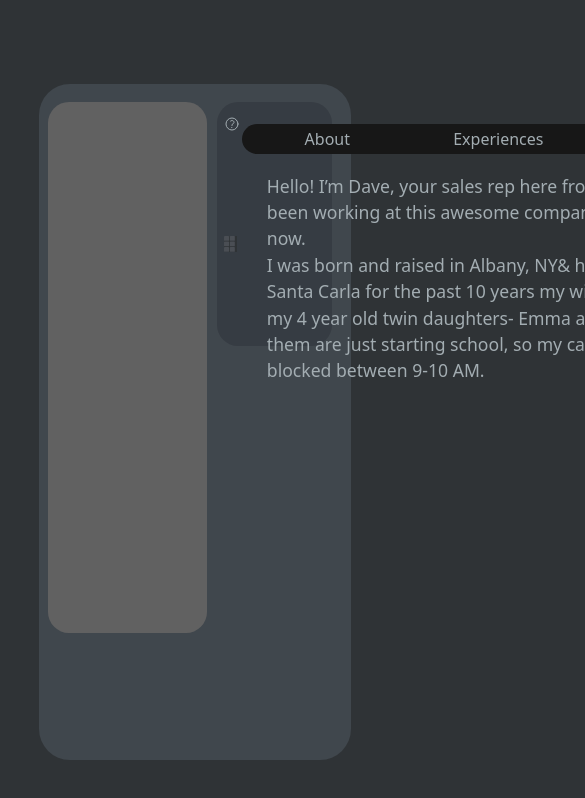
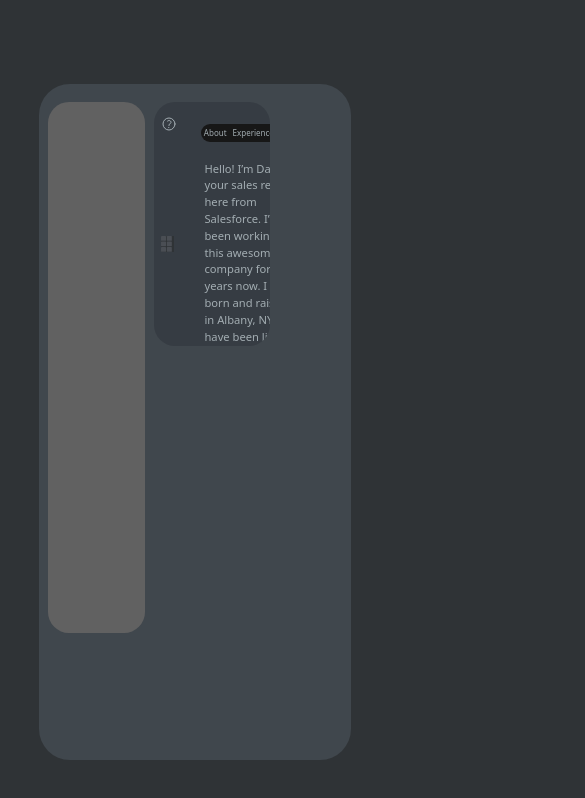
Before and after one commit to jyotirmoy-sinhababu/lunacal-task, a React (Vite) app: page / in a window 390 px wide. Shown: the top 798 px of the page, 585 px wide, since content can reach past the window. Built offline with nearby package versions, Linux system fonts and the light colour scheme.

Commit message:
Gallery created

```diff
--- a/src/components/emptyCnt/EmptyCnt.jsx
+++ b/src/components/emptyCnt/EmptyCnt.jsx
@@ -1,8 +1,11 @@
 import React from 'react';
+import { HiOutlineQuestionMarkCircle } from 'react-icons/hi2';
+
+import cube from '../../../public/cube.svg';
 
 const EmptyCnt = () => {
   return (
-    <div className='h-[63vh] w-[51%] bg-[#616161] rounded-[21px] mt-[5.5%] ml-[3%] z-30'></div>
+    <div className='h-[63vh] lg:w-[51%] w-[31%] bg-[#616161] rounded-[21px] mt-[5.5%] ml-[3%] z-30'></div>
   );
 };
 
--- /dev/null
+++ b/src/components/gallerySection/GallerySection.jsx
@@ -0,0 +1,20 @@
+const GallerySection = () => {
+  return (
+    <div className='bg-[#363C43] h-[29vh] w-[37%] mt-[5.5%] ml-[3%] z-30 rounded-[21px] overflow-y-auto flex'>
+      <div>
+        <div className='bg-transparent ml-[7px] mr-[2px] mt-[14px] flex flex-col gap-[104px]'>
+          <HiOutlineQuestionMarkCircle className='bg-transparent text-[#A3ADB2]' />
+          <img className='w-[13px]' src={cube} alt='image of the cube' />
+        </div>
+        <div>
+          <div></div>
+          <div>
+            <button>+ ADD IMAGE</button>
+          </div>
+        </div>
+      </div>
+    </div>
+  );
+};
+
+export default GallerySection;
--- a/src/components/heroComp/HeroSection.jsx
+++ b/src/components/heroComp/HeroSection.jsx
@@ -5,30 +5,30 @@ import cube from '../../../public/cube.svg';
 
 const HeroSection = () => {
   return (
-    <div className='bg-[#363C43] h-[29vh] w-[37%] mt-[5.5%] ml-[3%] z-30 rounded-[21px] flex'>
+    <div className='bg-[#363C43] h-[29vh] w-[37%] mt-[5.5%] ml-[3%] z-30 rounded-[21px] overflow-y-auto flex'>
       <div className='bg-transparent ml-[7px] mr-[2px] mt-[14px] flex flex-col gap-[104px]'>
         <HiOutlineQuestionMarkCircle className='bg-transparent text-[#A3ADB2]' />
         <img className='w-[13px]' src={cube} alt='image of the cube' />
       </div>
       <div className='flex flex-col items-center  bg-transparent'>
-        <div className='flex  bg-[#171717] mt-[22px] rounded-[20px] h-[49px] z-20 '>
-          <button className='w-[165px] text-[#A3ADB2] flex justify-center items-center focus:shadow-2xl focus:shadow-black focus:z-40 focus:bg-[#363C43] hover:bg-[#363C43] rounded-[20px] m-[3px]'>
+        <div className='flex justify-around lg:w-[90%] w-[70%] bg-[#171717] mt-[22px] rounded-[20px] h-[49px] z-20 scroll-px-px'>
+          <button className='flex-1 text-[8px] lg:text-[17px] text-[#A3ADB2] flex justify-center items-center focus:shadow-2xl focus:shadow-black focus:z-40 focus:bg-[#363C43] hover:bg-[#363C43] rounded-[20px] m-[3px]'>
             About
           </button>
-          <button className='w-[165px] text-[#A3ADB2] flex justify-center items-center focus:shadow-2xl focus:shadow-black focus:z-40 focus:bg-[#363C43] hover:bg-[#363C43] rounded-[20px] m-[3px]'>
+          <button className='flex-1 text-[8px] lg:text-[17px] text-[#A3ADB2] flex justify-center items-center focus:shadow-2xl focus:shadow-black focus:z-40 focus:bg-[#363C43] hover:bg-[#363C43] rounded-[20px] m-[3px]'>
             Experiences
           </button>
-          <button className='w-[165px] text-[#A3ADB2] flex justify-center items-center focus:shadow-2xl focus:shadow-black focus:z-40 focus:bg-[#363C43] hover:bg-[#363C43] rounded-[20px] m-[3px]'>
+          <button className='flex-1 text-[8px] lg:text-[17px] text-[#A3ADB2] flex justify-center items-center focus:shadow-2xl focus:shadow-black focus:z-40 focus:bg-[#363C43] hover:bg-[#363C43] rounded-[20px] m-[3px]'>
             Recommended
           </button>
         </div>{' '}
         <div className='flex justify-center items-center bg-transparent mx-[25px] mt-[19px]'>
-          <p className='bg-transparent text-[#A3ADB2] text-[1.1rem]'>
+          <p className='bg-transparent text-[#A3ADB2] lg:text-[1.1rem] text-[0.7rem] '>
             Hello! I’m Dave, your sales rep here from Salesforce. I’ve been
-            working at this awesome company for 3 years now. <br />I was born
-            and raised in Albany, NY& have been living in Santa Carla for the
-            past 10 years my wife Tiffany and my 4 year old twin daughters- Emma
-            and Ella. Both of them are just starting school, so my calender is
+            working at this awesome company for 3 years now. I was born and
+            raised in Albany, NY& have been living in Santa Carla for the past
+            10 years my wife Tiffany and my 4 year old twin daughters- Emma and
+            Ella. Both of them are just starting school, so my calender is
             usually blocked between 9-10 AM.
           </p>
         </div>
```
